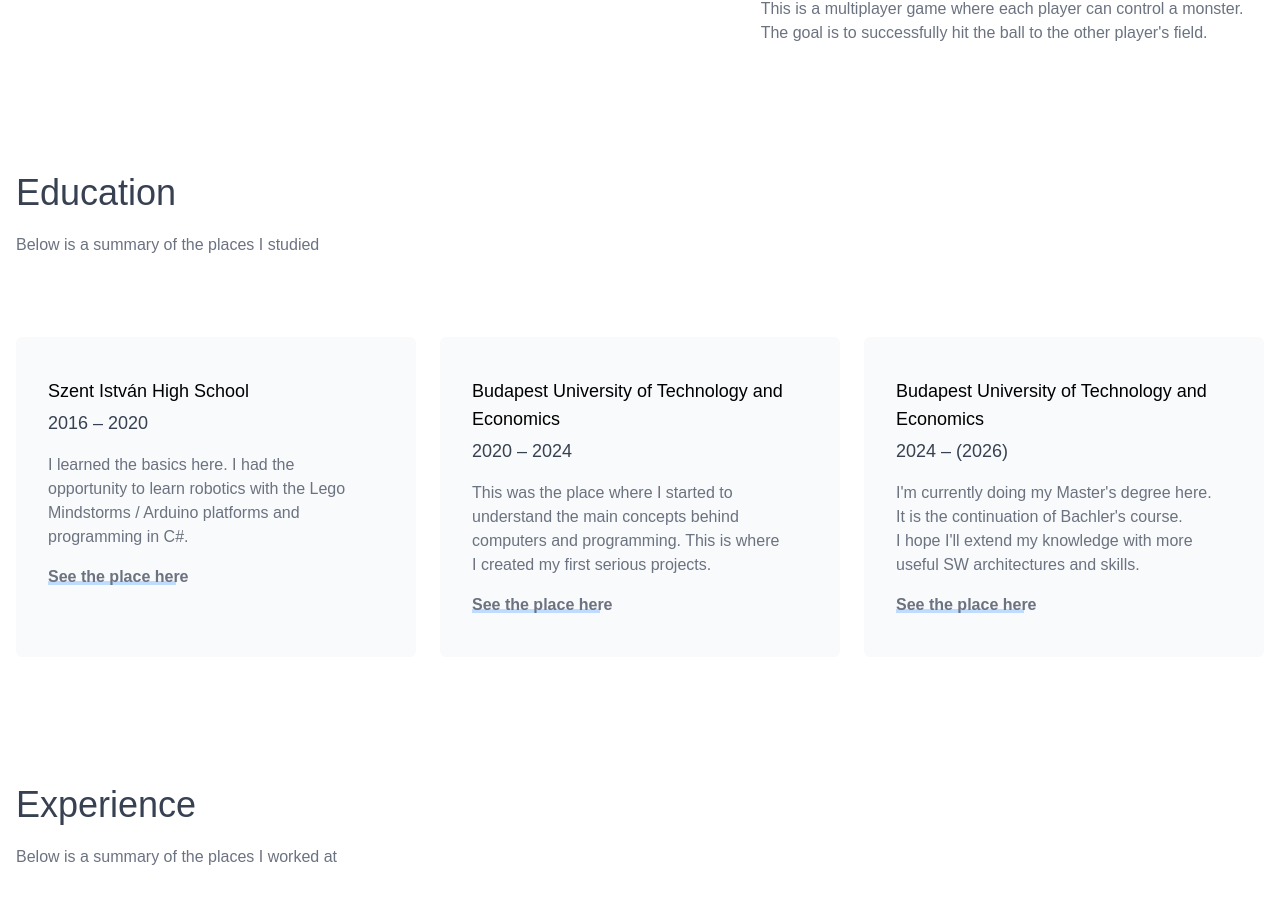
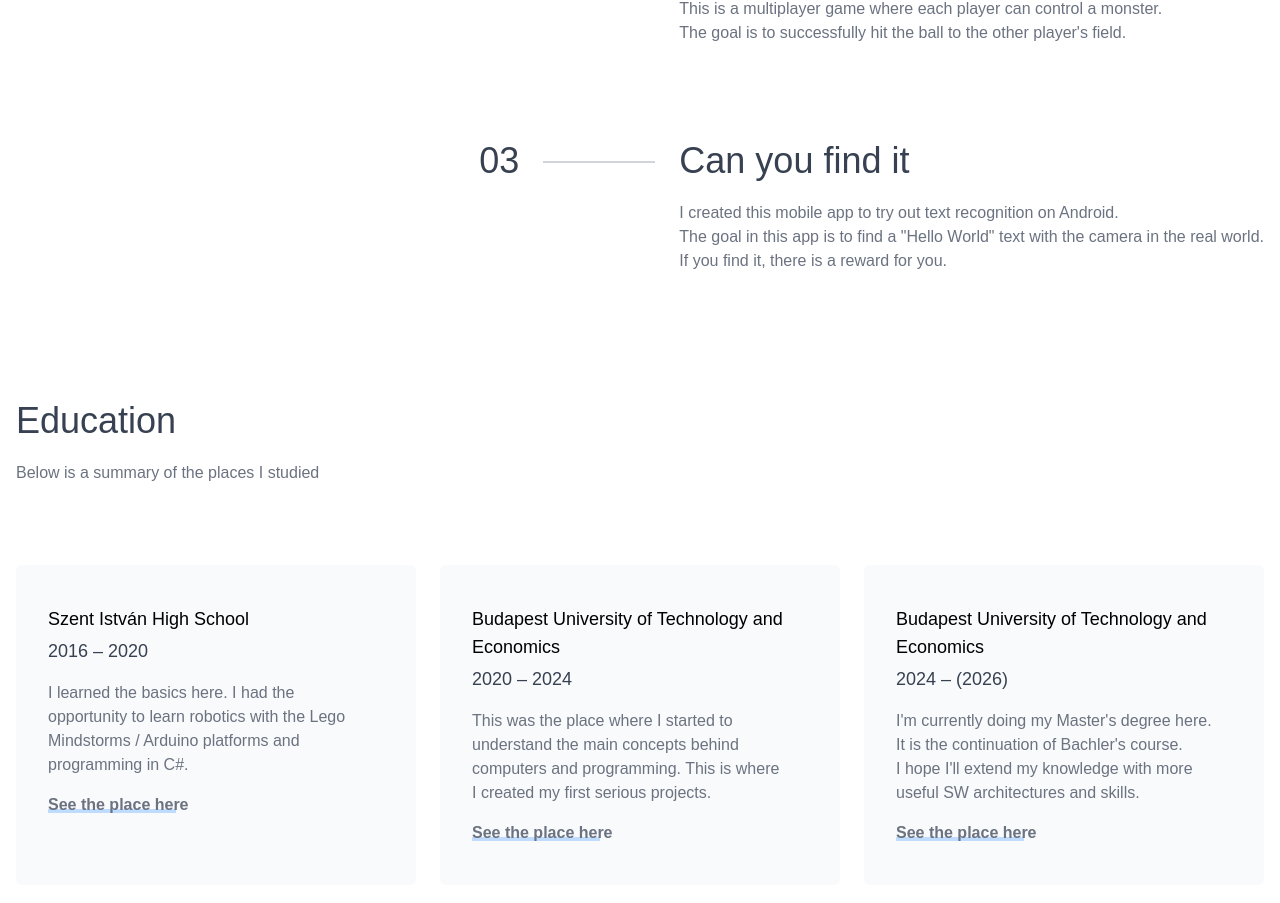
Before and after one commit to pacsinta/MyPage, a Next.js app: page / in a window 1280 px wide. Shown: the part 2052-2955 px from the top of the page. Built offline with nearby package versions, Linux system fonts and the light colour scheme.

Commit message:
Add Can you find it app to my portfolio

```diff
--- a/app/page.tsx
+++ b/app/page.tsx
@@ -126,6 +126,24 @@ export default function Home() {
                     </p>
                 </div>
               </div>
+
+              <div className="flex space-x-6">
+                <h1 className="font-normal text-gray-700 text-3xl md:text-4xl">03</h1>
+
+                <span className="w-28 h-0.5 bg-gray-300 mt-5"></span>
+
+                <div>
+                  <a href="https://play.google.com/store/apps/details?id=hu.bme.aut.android.mlkitproject">
+                    <h1 className="font-normal text-gray-700 text-3xl md:text-4xl mb-5">Can you find it</h1>
+                  </a>
+
+                  <p className="font-normal text-gray-500 text-sm md:text-base">
+                    I created this mobile app to try out text recognition on Android. <br />
+                    The goal in this app is to find a "Hello World" text with the camera in the real world. <br />
+                    If you find it, there is a reward for you.
+                  </p>
+                </div>
+              </div>
             </div>
           </div>
 
```
